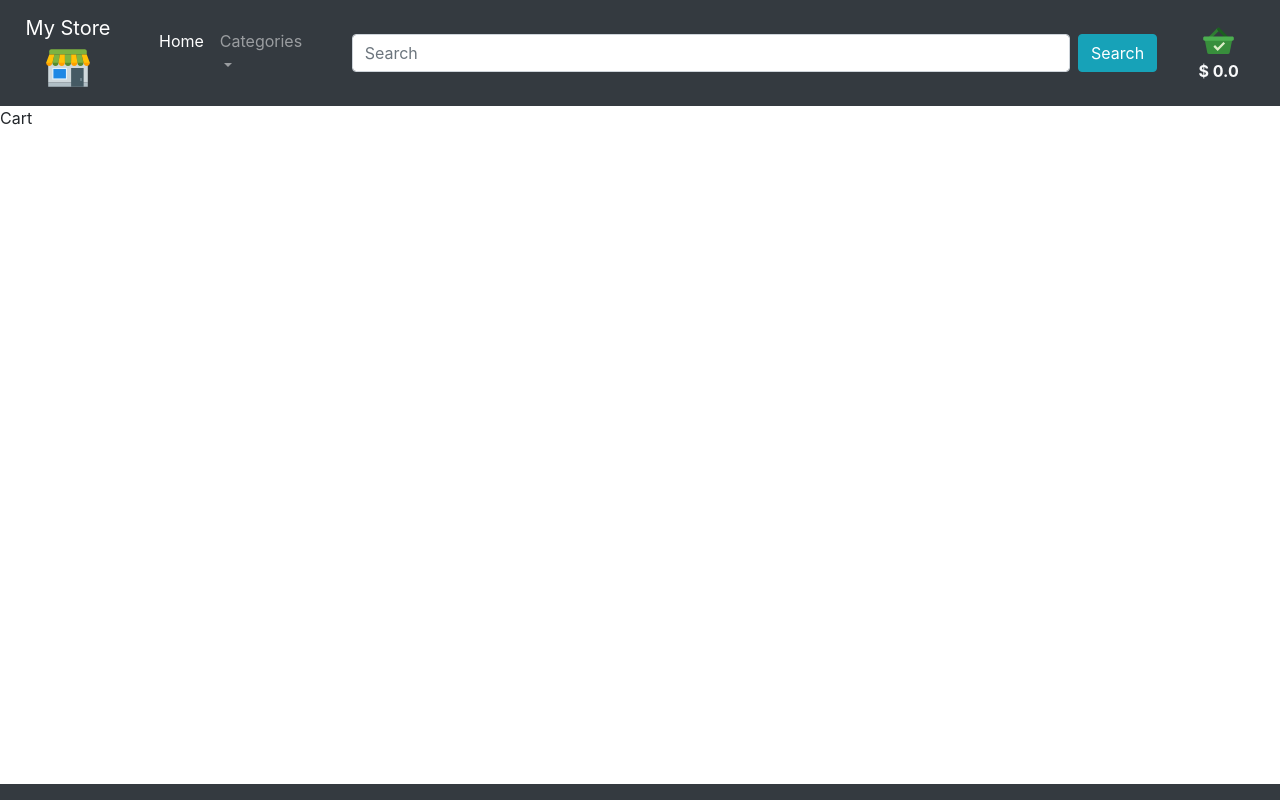
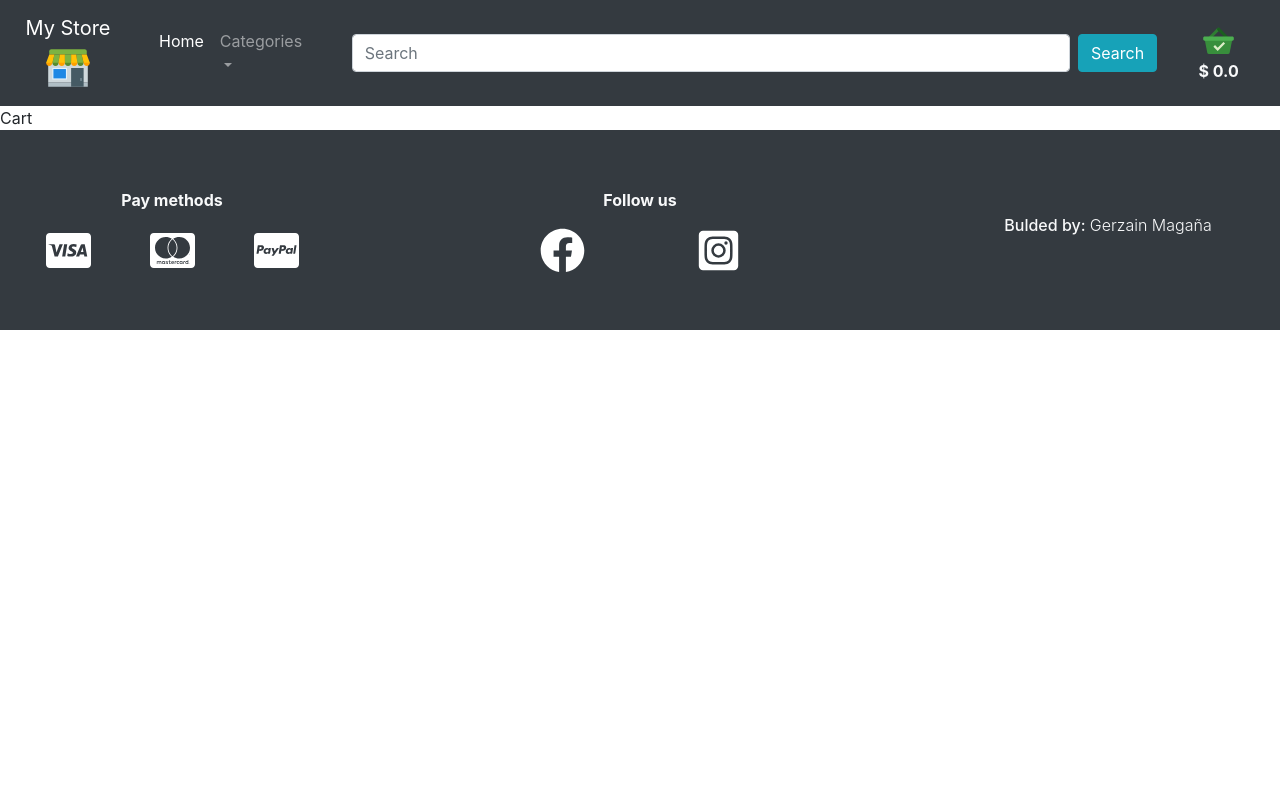
Before and after one commit to vmagana3/ecommerceredux, a React (Create React App) app: page /cart in a window 1280 px wide. Built offline with nearby package versions, Linux system fonts and the light colour scheme.

Commit message:
Footer on UI

```diff
--- a/src/Components/Footer.jsx
+++ b/src/Components/Footer.jsx
@@ -1,14 +1,28 @@
+import {FaCcVisa, FaCcMastercard, FaCcPaypal, FaFacebook, FaInstagramSquare } from 'react-icons/fa';
 export default function Footer(){
     return(
-        <nav className="navbar fixed-bottom navbar-dark bg-dark">
-            <div className="">
+        <nav className="navbar navbar-dark bg-dark d-flex justify-content-evenly text-light" style={{minHeight:'25vh'}}>
 
+            <div className="w-25 d-flex flex-column justify-content-center align-items-center">
+                <p className='font-weight-bold'>Pay methods</p>
+                <div className='d-flex justify-content-around w-100'>
+                    <FaCcVisa color='white' size={45}/>
+                    <FaCcMastercard  color='white' size={45}/>
+                    <FaCcPaypal  color='white' size={45}/>
+                </div>
             </div>
-            <div className="">
 
+            <div className="d-flex flex-column justify-content-center align-items-center w-25">
+                <p className='font-weight-bold'>Follow us</p>
+                <div className='d-flex justify-content-around w-100'>
+                    <FaFacebook color='white' size={45}/>
+                    <FaInstagramSquare  color='white' size={45}/>
+                </div>
             </div>
-            <div className="">
 
+
+            <div className="w-25 d-flex flex-column justify-content-center align-items-center">
+                <h6>Bulded by: <span className='font-weight-light'>Gerzain Magaña</span></h6>
             </div>
         </nav>
     );
```
Also changed, not shown: src/Views/Home.jsx (line endings or trailing spaces).
